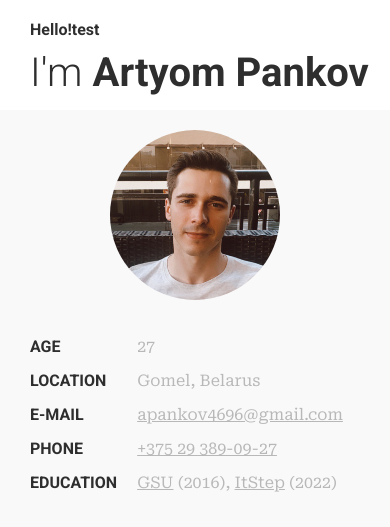
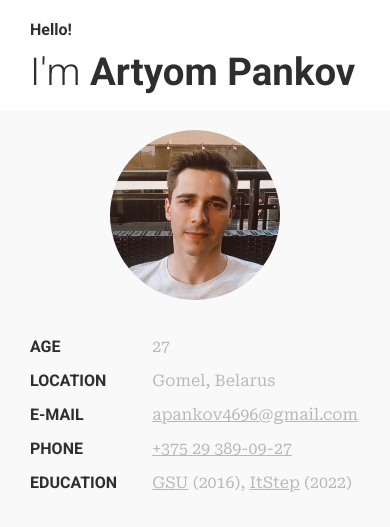
Before and after one commit to avpankov/EPAM_JS_lab_Resume, a website: page index.html in a window 390 px wide. Shown: the top 527 px of the page. Drawn offline with Linux system fonts and the light colour scheme.

Commit message:
Added changes

```diff
--- a/index.html
+++ b/index.html
@@ -48,7 +48,7 @@
         </aside>
         <section>
             <div class="greeting">
-                <h4>Hello!test</h4>
+                <h4>Hello!</h4>
                 <h1><span>I'm</span> Artyom Pankov</h1>
                 <hr>
             </div>
--- a/style.scss
+++ b/style.scss
@@ -117,8 +117,7 @@ body {
     }
 }
 
-@media screen and (max-width: 480px){
-
+@media screen and (max-width: 480px) {
     body {
         display: block;
         width: 100%;
@@ -143,17 +142,16 @@ body {
                     justify-content: space-between;
                     .info__headings {
                         h4 {
-                            margin: 20px 20px 20px 0;
+                            margin: 20px 35px 20px 0;
                         }
                     }
                     .info__content {
                         margin-right: 60px;
                     }
-
                 }
                 .social-networks {
                     font-size: 1.1rem;
-                    margin:  20px 0 20px 0;
+                    margin: 20px 0 20px 0;
                 }
             }
 
@@ -168,7 +166,7 @@ body {
                     top: 0;
                     h1 {
                         margin: 10px 0;
-                        font-size: 2.5rem;
+                        font-size: 2.4rem;
                     }
                     hr {
                         display: none;
```
Also changed, not shown: style.css, 1 other file.
